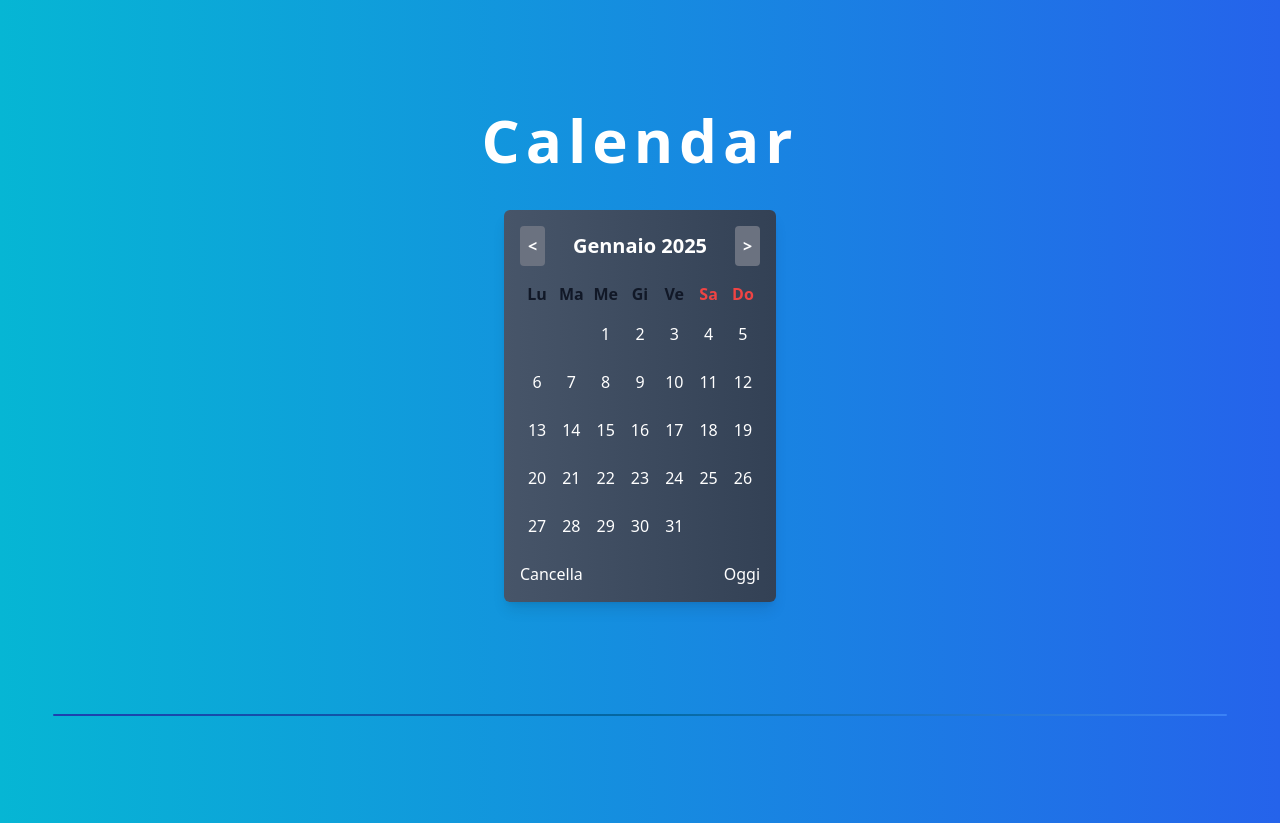
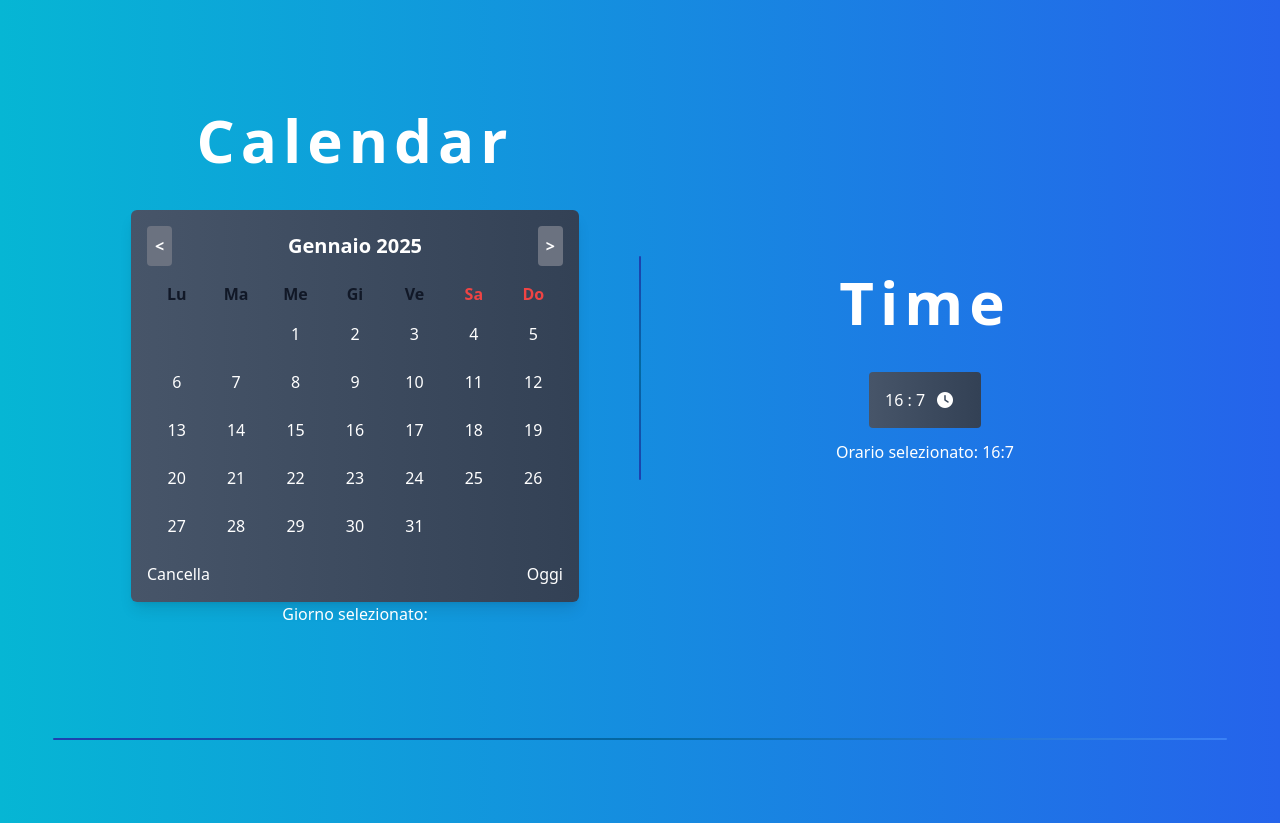
Before and after one commit to AlexCastels/Learning-Tailwind, an Angular app: page / in a window 1280 px wide. Shown: the part 6724-7547 px from the top of the page. Built offline with nearby package versions, Linux system fonts and the light colour scheme; a web font is replaced by a local one.

Commit message:
Completed Pickers Section

```diff
--- a/src/app/components/calendar/calendar.component.html
+++ b/src/app/components/calendar/calendar.component.html
@@ -1,4 +1,4 @@
-<div class="w-full max-w-md mx-auto bg-gradient-to-r from-slate-600 to-slate-700 p-4 rounded-md shadow-lg text-white">
+<div class="w-full max-w-md min-w-32 mx-auto bg-gradient-to-r from-slate-600 to-slate-700 p-4 rounded-md shadow-lg text-white">
     <!-- Header del calendario -->
     <div class="flex justify-between items-center mb-4">
         <button (click)="prevMonth()" class="p-2 font-semibold bg-gray-500 rounded hover:bg-slate-400 transition-all duration-200">&lt;</button>
@@ -32,5 +32,5 @@
     </div>
 </div>
 <div>
-    <p class="text-white">{{ selectedDate?.toDateString() }}</p>
+    <p class="text-white text-center">Giorno selezionato: {{ selectedDate?.toDateString() }}</p>
 </div>
--- a/src/app/components/datepicker/datepicker.component.html
+++ b/src/app/components/datepicker/datepicker.component.html
@@ -2,22 +2,29 @@
 
     <h2 id="picker" class="text-4xl sm:text-5xl lg:text-6xl font-semibold tracking-widest text-white">Pickers</h2>
 
-    <div #pickersContainer class="flex flex-col md:flex-row items-center justify-evenly w-full gap-20 md:gap-7">
-        <div #data class="flex flex-col items-center justify-around gap-4">
+    <div #pickersContainer class="flex flex-col md:flex-row items-center w-full justify-center gap-20 md:gap-7">
+        <div #data class="flex flex-col items-center justify-around gap-4 w-2/5">
             <h2 class="text-3xl sm:text-5xl lg:text-6xl font-semibold tracking-widest text-white">Data</h2>
             <input type="date" [(ngModel)]="dataValue" class="bg-gradient-to-r from-zinc-600 to-stone-700 text-white tracking-widest font-semibold rounded p-4 cursor-pointer transition-all duration-300 hover:outline-slate-600 focus:outline-slate-600 outline-none">
         </div>
 
         <div class="h-[2px] w-8/12 md:w-[2px] md:h-56 bg-gradient-to-t from-blue-800 via-sky-700 to-blue-800 rounded-2xl"></div>
 
-        <div #time class="flex flex-col items-center justify-around gap-4">
+        <div #time class="flex flex-col items-center justify-around gap-4 w-2/5">
             <h2 class="text-3xl sm:text-5xl lg:text-6xl font-semibold tracking-widest text-white">Time</h2>
             <input type="time" [(ngModel)]="timeValue" class="bg-gradient-to-r from-zinc-600 to-stone-700 text-white tracking-widest font-semibold rounded p-4 cursor-pointer transition-all duration-300 hover:outline-slate-600 focus:outline-slate-600 outline-none">
         </div>
     </div>
-    <div class="flex flex-col justify-center items-center gap-10">
-        <h2 class="text-3xl sm:text-5xl lg:text-6xl font-semibold tracking-widest text-white">Calendar</h2>
-        <app-calendar></app-calendar>
+    <div class="flex flex-col md:flex-row items-center w-full justify-center gap-20 md:gap-7">
+        <div class="flex flex-col gap-10 md:w-2/5">
+            <h2 class="text-3xl sm:text-5xl lg:text-6xl font-semibold tracking-widest text-center text-white">Calendar</h2>
+            <app-calendar></app-calendar>
+        </div>
+        <div class="h-[2px] w-8/12 md:w-[2px] md:h-56 bg-gradient-to-t from-blue-800 via-sky-700 to-blue-800 rounded-2xl"></div>
+        <div class="flex flex-col gap-10 md:w-2/5">
+            <h2 class="text-3xl sm:text-5xl lg:text-6xl font-semibold tracking-widest text-center text-white">Time</h2>
+            <app-time></app-time>
+        </div>
     </div>
     <div class="h-[2px] w-11/12 bg-gradient-to-r from-blue-800 via-sky-700 to-blue-500 rounded-xl"></div>
 </section>
--- a/src/app/components/datepicker/datepicker.component.ts
+++ b/src/app/components/datepicker/datepicker.component.ts
@@ -1,13 +1,15 @@
 import { Component } from '@angular/core';
 import { FormsModule } from "@angular/forms";
 import { CalendarComponent } from "../calendar/calendar.component";
+import { TimeComponent } from "../time/time.component";
 
 @Component({
   selector: 'app-datepicker',
   standalone: true,
     imports: [
         FormsModule ,
-        CalendarComponent
+        CalendarComponent ,
+        TimeComponent
     ],
   templateUrl: './datepicker.component.html',
   styleUrl: './datepicker.component.css'
--- /dev/null
+++ b/src/app/components/time/time.component.html
@@ -0,0 +1,33 @@
+<div class="flex flex-col items-center gap-3">
+    <div id="timePicker" class="flex items-baseline relative">
+        <div class="relative">
+            <button (click)="toggleDropdown()" class="flex items-baseline gap-3 p-4 w-28 rounded bg-gradient-to-l outline-none from-slate-700 to-slate-600 text-white transition-all duration-300 hover:outline-slate-600 focus:outline-slate-600">
+                {{ selectedHour }} : {{ selectedMinute }} <i class="fa-solid fa-clock"></i>
+            </button>
+            <ul
+                *ngIf="dropdownOpen"
+                class="absolute left-0 rounded-l top-14 z-10 bg-gradient-to-t from-slate-700 to-slate-600 max-h-52 overflow-auto no-scrollbar">
+                <li
+                    *ngFor="let hour of hours"
+                    (click)="selectHour(hour)"
+                    class="px-5 py-2 rounded-l hover:bg-gray-950 text-white cursor-pointer"
+                > {{ hour }}
+                </li>
+            </ul>
+            <ul
+                *ngIf="dropdownOpen"
+                class="absolute right-0 top-14 z-10 rounded-r bg-gradient-to-t from-slate-700 to-slate-600 max-h-52 overflow-auto no-scrollbar">
+                <li
+                    *ngFor="let minute of minutes"
+                    (click)="selectMinute(minute)"
+                    class="px-5 py-2 rounded-r hover:bg-gray-950 text-white cursor-pointer"
+                > {{ minute }}
+                </li>
+            </ul>
+        </div>
+    </div>
+    <p class="text-white">
+        Orario selezionato:
+        <span class="font-medium">{{ formatTime(selectedHour, selectedMinute) }}</span>
+    </p>
+</div>
--- /dev/null
+++ b/src/app/components/time/time.component.ts
@@ -0,0 +1,64 @@
+import { Component } from '@angular/core';
+import { FormsModule } from "@angular/forms";
+import { NgForOf , NgIf } from "@angular/common";
+
+@Component({
+  selector: 'app-time',
+  standalone: true,
+    imports: [
+        FormsModule ,
+        NgForOf ,
+        NgIf
+    ],
+  templateUrl: './time.component.html',
+  styleUrl: './time.component.css'
+})
+export class TimeComponent {
+
+    date : Date = new Date() ;
+    hours: string[] = [] ;
+    minutes: string[] = [] ;
+    selectedHour: string = this.date.getHours().toString() ;
+    selectedMinute: string = this.date.getMinutes().toString() ;
+    dropdownOpen: boolean = false ;
+
+    constructor() {
+        this.generateHours();
+        this.generateMinutes();
+    }
+
+    // Genera ore (00-23)
+    generateHours(): void {
+        for (let i = 0; i < 24; i++) {
+            this.hours.push(i.toString().padStart(2, '0'));
+        }
+    }
+
+    // Genera minuti (00-59)
+    generateMinutes(): void {
+        for (let i = 0; i < 60; i++) {
+            this.minutes.push(i.toString().padStart(2, '0'));
+        }
+    }
+
+    // Apre o chiude il dropdown specificato
+    toggleDropdown(): void {
+        this.dropdownOpen = !this.dropdownOpen
+    }
+
+    // Seleziona un'ora
+    selectHour(hour: string): void {
+        this.selectedHour = hour ;
+    }
+
+    // Seleziona un minuto
+    selectMinute(minute: string): void {
+        this.selectedMinute = minute;
+        this.dropdownOpen = false; // Chiude il dropdown
+    }
+
+    // Formatta l'orario come HH:mm
+    formatTime(hour: string, minute: string): string {
+        return `${hour}:${minute}`;
+    }
+}
--- a/src/styles.css
+++ b/src/styles.css
@@ -43,6 +43,9 @@
     .backface-hidden {
         backface-visibility: hidden;
     } ;
+    .no-scrollbar::-webkit-scrollbar {
+        display: none;
+    }
 }
 
 @layer components {
```
Also changed, not shown: src/app/components/time/time.component.css (added), 1 other file (tests, documents, lock files or other folders).
